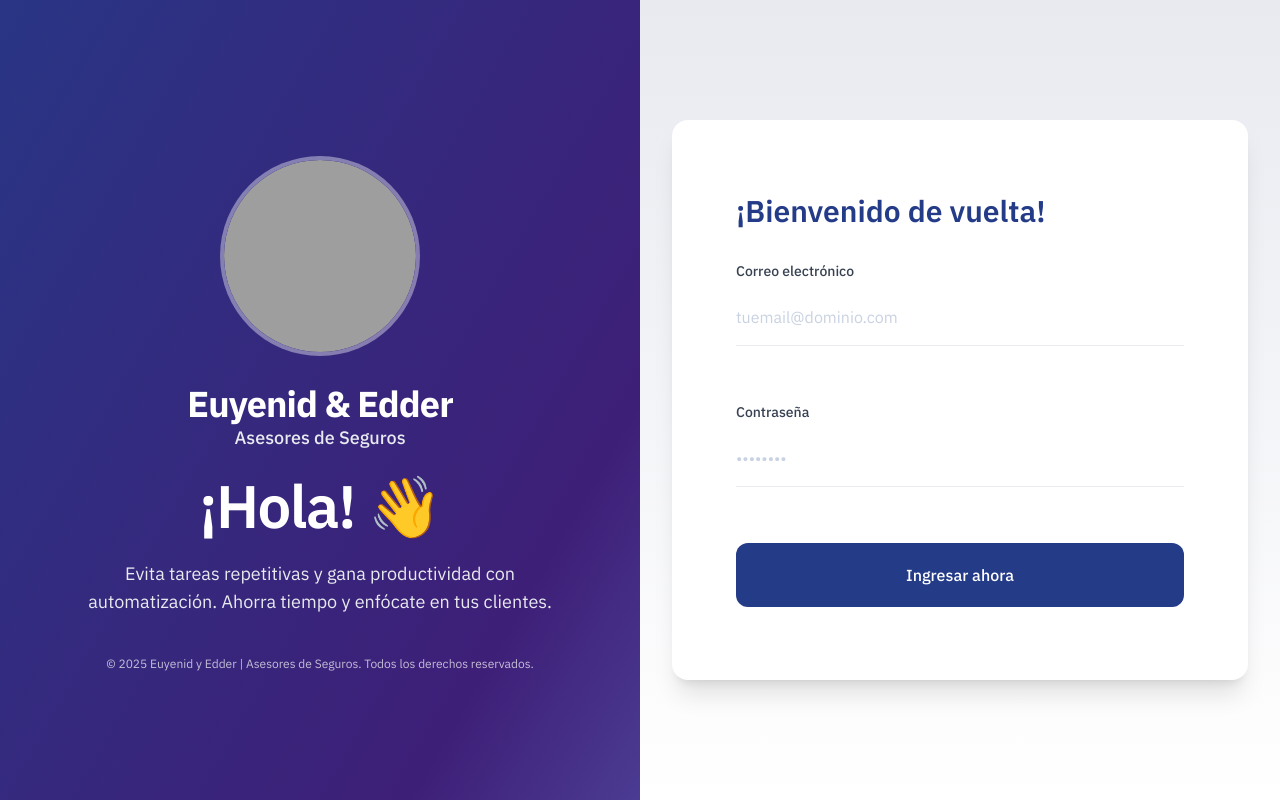
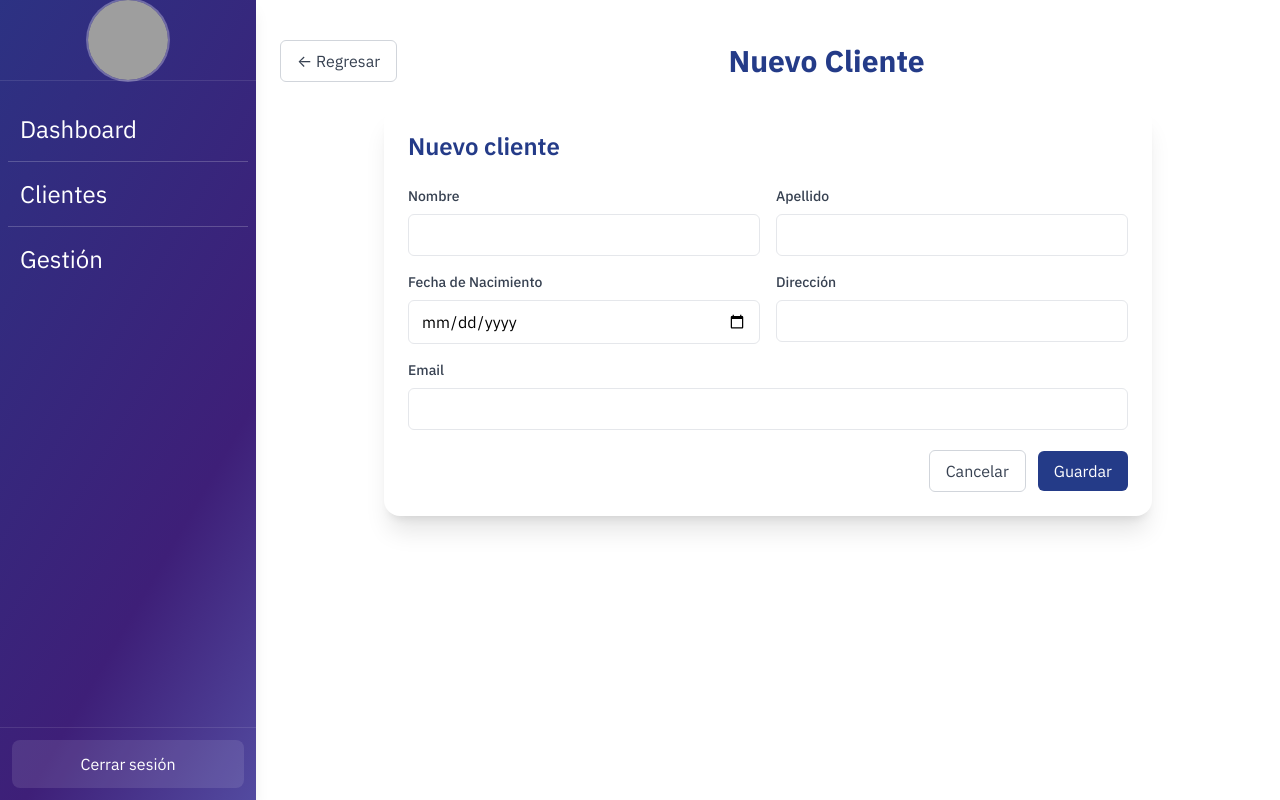
Before and after one commit to juancamilosal/app-eye-seguros-fe, an Angular app: page /clientes/nuevo in a window 1280 px wide. Before the commit this address led to /login. Built offline with nearby package versions, Linux system fonts and the light colour scheme; grey boxes are pictures that could not be loaded.

Commit message:
Se crea el formulario para el cliente

```diff
--- a/src/app/app.routes.ts
+++ b/src/app/app.routes.ts
@@ -35,6 +35,12 @@ export const routes: Routes = [
         title: 'Euyenid & Edder | Nuevo Vencimiento',
         loadComponent: () => import('./layouts/private-layout/pages/gestion/vencimiento-create/vencimiento-create').then(m => m.VencimientoCreate)
       }
+      ,
+      {
+        path: 'clientes/nuevo',
+        title: 'Euyenid & Edder | Nuevo Cliente',
+        loadComponent: () => import('./layouts/private-layout/pages/clientes/cliente-create/cliente-create').then(m => m.ClienteCreate)
+      }
     ]
   },
   { path: '**', redirectTo: 'login' }
--- /dev/null
+++ b/src/app/layouts/private-layout/pages/clientes/cliente-create/cliente-create.html
@@ -0,0 +1,15 @@
+<div class="min-h-screen bg-white">
+  <div class="w-full mx-auto px-6 py-10">
+    <div class="flex items-center justify-between mb-6">
+      <button (click)="goBack()" class="inline-flex items-center gap-2 px-4 py-2 rounded-md border border-gray-300 text-gray-700 hover:bg-gray-50">
+        ← Regresar
+      </button>
+      <h1 class="text-3xl font-bold text-[#243B88]">Nuevo Cliente</h1>
+      <div></div>
+    </div>
+
+    <div class="bg-white rounded-2xl shadow-xl w-full max-w-3xl p-6 mx-auto">
+      <app-cliente-form (cancel)="onCancel()" (save)="onSave($event)"></app-cliente-form>
+    </div>
+  </div>
+</div>
--- /dev/null
+++ b/src/app/layouts/private-layout/pages/clientes/cliente-create/cliente-create.ts
@@ -0,0 +1,28 @@
+import { Component } from '@angular/core';
+import { CommonModule } from '@angular/common';
+import { Router } from '@angular/router';
+import { ClienteForm, Cliente } from '../cliente-form/cliente-form';
+
+@Component({
+  selector: 'app-cliente-create',
+  standalone: true,
+  imports: [CommonModule, ClienteForm],
+  templateUrl: './cliente-create.html'
+})
+export class ClienteCreate {
+  constructor(private router: Router) {}
+
+  goBack() {
+    this.router.navigateByUrl('/clientes');
+  }
+
+  onCancel() {
+    this.goBack();
+  }
+
+  onSave(item: Cliente) {
+    // Aquí puedes integrar un servicio para persistir datos.
+    // Por ahora, regresamos a la lista de clientes.
+    this.goBack();
+  }
+}
--- /dev/null
+++ b/src/app/layouts/private-layout/pages/clientes/cliente-form/cliente-form.html
@@ -0,0 +1,33 @@
+<div class="w-full">
+  <h2 class="text-2xl font-semibold text-[#243B88] mb-6">Nuevo cliente</h2>
+
+  <form [formGroup]="clienteForm" (ngSubmit)="onSubmit()" class="space-y-5">
+    <div class="grid grid-cols-1 md:grid-cols-2 gap-4">
+      <div>
+        <label class="block text-sm font-medium text-gray-700 mb-2">Nombre</label>
+        <input type="text" formControlName="nombre" class="w-full px-3 py-2 border rounded-md focus:outline-none focus:ring-2 focus:ring-[#7EA6F4]" />
+      </div>
+      <div>
+        <label class="block text-sm font-medium text-gray-700 mb-2">Apellido</label>
+        <input type="text" formControlName="apellido" class="w-full px-3 py-2 border rounded-md focus:outline-none focus:ring-2 focus:ring-[#7EA6F4]" />
+      </div>
+      <div>
+        <label class="block text-sm font-medium text-gray-700 mb-2">Fecha de Nacimiento</label>
+        <input type="date" formControlName="fechaNacimiento" class="w-full px-3 py-2 border rounded-md focus:outline-none focus:ring-2 focus:ring-[#7EA6F4]" />
+      </div>
+      <div>
+        <label class="block text-sm font-medium text-gray-700 mb-2">Dirección</label>
+        <input type="text" formControlName="direccion" class="w-full px-3 py-2 border rounded-md focus:outline-none focus:ring-2 focus:ring-[#7EA6F4]" />
+      </div>
+      <div class="md:col-span-2">
+        <label class="block text-sm font-medium text-gray-700 mb-2">Email</label>
+        <input type="email" formControlName="email" class="w-full px-3 py-2 border rounded-md focus:outline-none focus:ring-2 focus:ring-[#7EA6F4]" />
+      </div>
+    </div>
+
+    <div class="mt-6 flex items-center justify-end gap-3">
+      <button type="button" (click)="onCancel()" class="px-4 py-2 rounded-md border border-gray-300 text-gray-700 hover:bg-gray-50">Cancelar</button>
+      <button type="submit" class="px-4 py-2 rounded-md bg-[#243B88] hover:bg-[#3E1F78] text-white">Guardar</button>
+    </div>
+  </form>
+</div>
--- /dev/null
+++ b/src/app/layouts/private-layout/pages/clientes/cliente-form/cliente-form.ts
@@ -0,0 +1,50 @@
+import { Component, EventEmitter, OnInit, Output } from '@angular/core';
+import { CommonModule } from '@angular/common';
+import { ReactiveFormsModule, FormBuilder, FormGroup, Validators } from '@angular/forms';
+
+export interface Cliente {
+  nombre: string;
+  apellido: string;
+  fechaNacimiento: string;
+  direccion: string;
+  email: string;
+}
+
+@Component({
+  selector: 'app-cliente-form',
+  standalone: true,
+  imports: [CommonModule, ReactiveFormsModule],
+  templateUrl: './cliente-form.html'
+})
+export class ClienteForm implements OnInit {
+  @Output() cancel = new EventEmitter<void>();
+  @Output() save = new EventEmitter<Cliente>();
+
+  clienteForm!: FormGroup;
+
+  constructor(private fb: FormBuilder) {}
+
+  ngOnInit(): void {
+    this.clienteForm = this.fb.group({
+      nombre: [null, [Validators.required, Validators.minLength(2)]],
+      apellido: [null, [Validators.required, Validators.minLength(2)]],
+      fechaNacimiento: [null, [Validators.required]],
+      direccion: [null, [Validators.required, Validators.minLength(5)]],
+      email: [null, [Validators.required, Validators.email]]
+    });
+  }
+
+  onCancel() {
+    this.cancel.emit();
+  }
+
+  onSubmit() {
+    if (this.clienteForm.invalid) {
+      this.clienteForm.markAllAsTouched();
+      return;
+    }
+
+    const v = this.clienteForm.value as Cliente;
+    this.save.emit(v);
+  }
+}
--- a/src/app/layouts/private-layout/pages/clientes/clientes.html
+++ b/src/app/layouts/private-layout/pages/clientes/clientes.html
@@ -2,7 +2,7 @@
   <div class="w-full mx-auto px-6 py-10">
     <div class="flex flex-col gap-3 sm:flex-row sm:items-center sm:justify-between">
       <h1 class="text-3xl font-bold text-[#243B88]">Clientes</h1>
-      <button class="w-full sm:w-auto inline-flex items-center justify-center gap-2 px-4 py-2 rounded-md bg-[#243B88] hover:bg-[#3E1F78] text-white">
+      <button (click)="goToCreate()" class="w-full sm:w-auto inline-flex items-center justify-center gap-2 px-4 py-2 rounded-md bg-[#243B88] hover:bg-[#3E1F78] text-white">
         Nuevo Cliente
       </button>
     </div>
--- a/src/app/layouts/private-layout/pages/clientes/clientes.ts
+++ b/src/app/layouts/private-layout/pages/clientes/clientes.ts
@@ -1,5 +1,6 @@
 import { Component } from '@angular/core';
 import { CommonModule } from '@angular/common';
+import { Router } from '@angular/router';
 
 @Component({
   selector: 'app-clientes',
@@ -8,6 +9,8 @@ import { CommonModule } from '@angular/common';
   templateUrl: './clientes.html'
 })
 export class Clientes {
+  constructor(private router: Router) {}
+
   clientes = [
     {
       nombre: 'María',
@@ -24,4 +27,8 @@ export class Clientes {
       email: 'juan.perez@example.com'
     }
   ];
+
+  goToCreate() {
+    this.router.navigateByUrl('/clientes/nuevo');
+  }
 }
```
